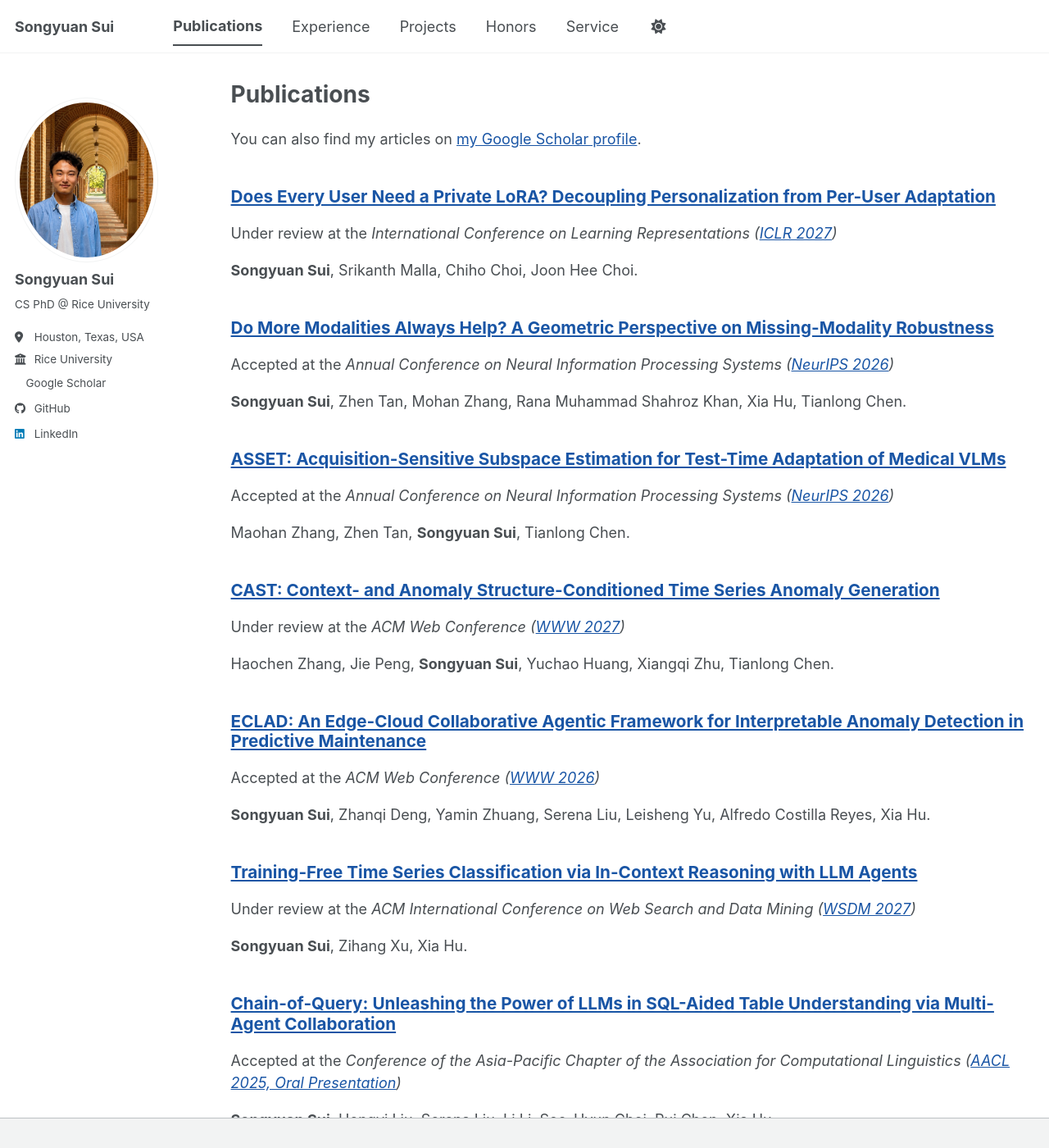
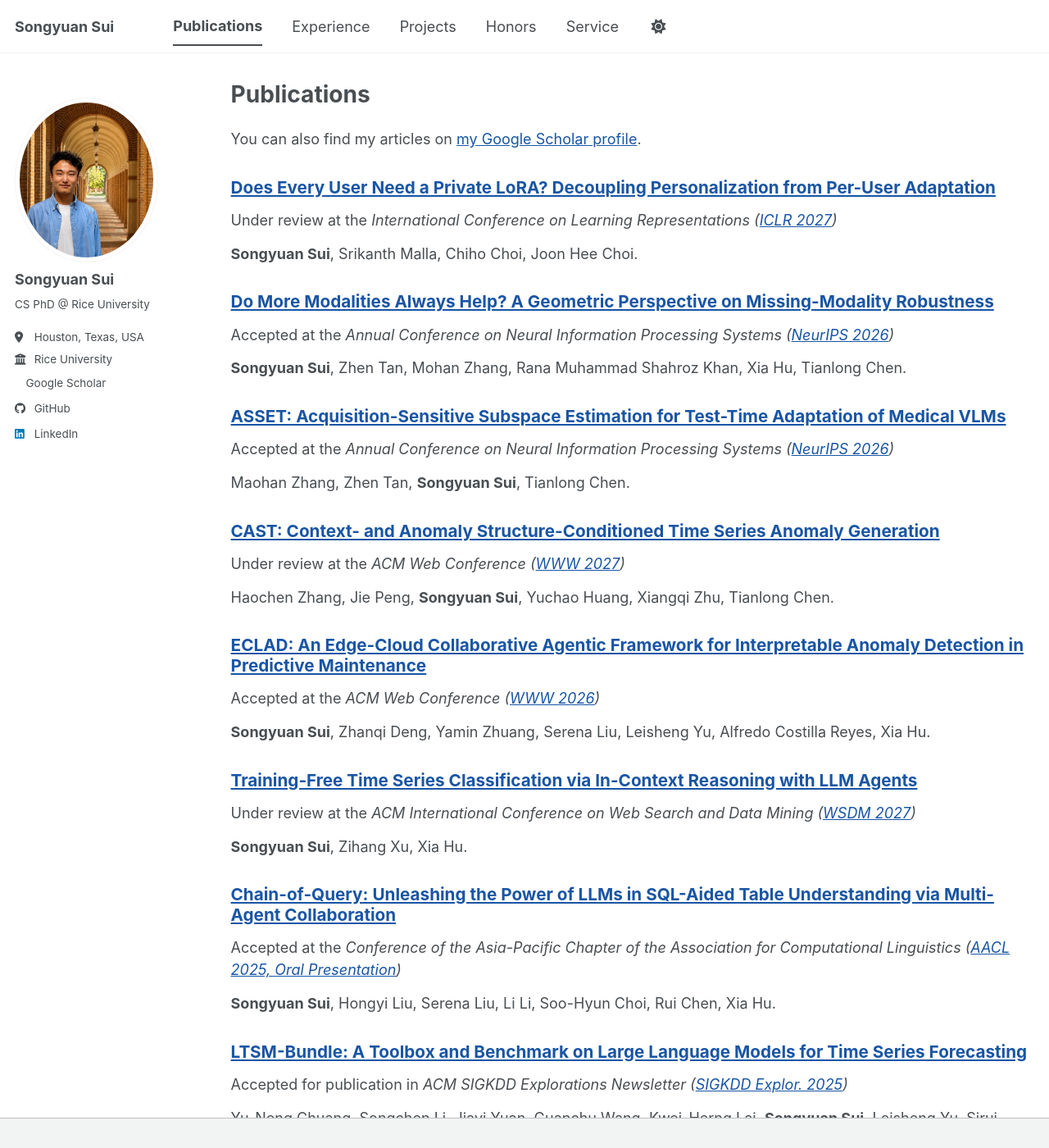
Before and after one commit to SongyuanSui/SongyuanSui.github.io, a Jekyll site: the page built from _pages/publications.html, in a window 1280 px wide and 1400 px high. Shown: the whole window at 82% size. Built offline with Jekyll 4.4.1, drawn with Linux system fonts in a browser that asks for light colours; a style sheet for code colours, icons or effects is not loaded.

Commit message:
update layout

```diff
--- a/_sass/layout/_archive.scss
+++ b/_sass/layout/_archive.scss
@@ -59,13 +59,13 @@
 
 .archive__item-title--publication {
   font-size: 1.15em;
-  // Preserve the original gap between entries when reducing the title size.
-  margin-top: 2.5rem;
-}
+  margin-top: 1.875rem;
 
-.archive__item-venue {
-  // Match the title-to-venue gap set by the paragraph's 1em top margin.
-  margin-bottom: 1em;
+  // Control both paragraph margins so the collapsed internal gaps stay equal.
+  & ~ p {
+    margin-top: 0.75rem;
+    margin-bottom: 0.75rem;
+  }
 }
 
 /* remove border*/
```
